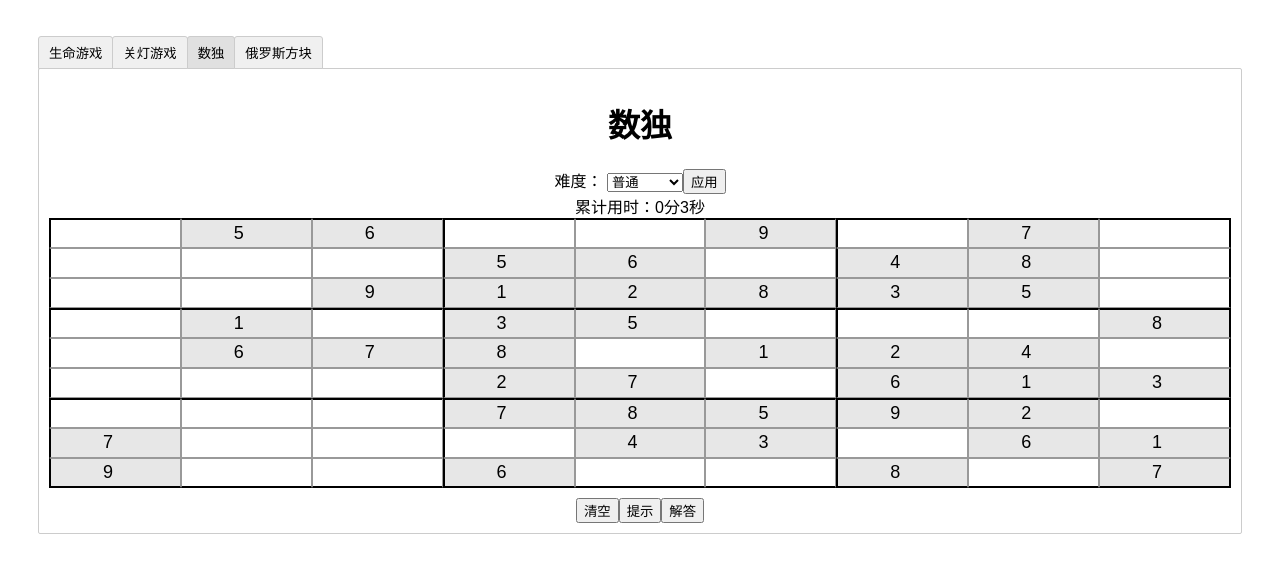
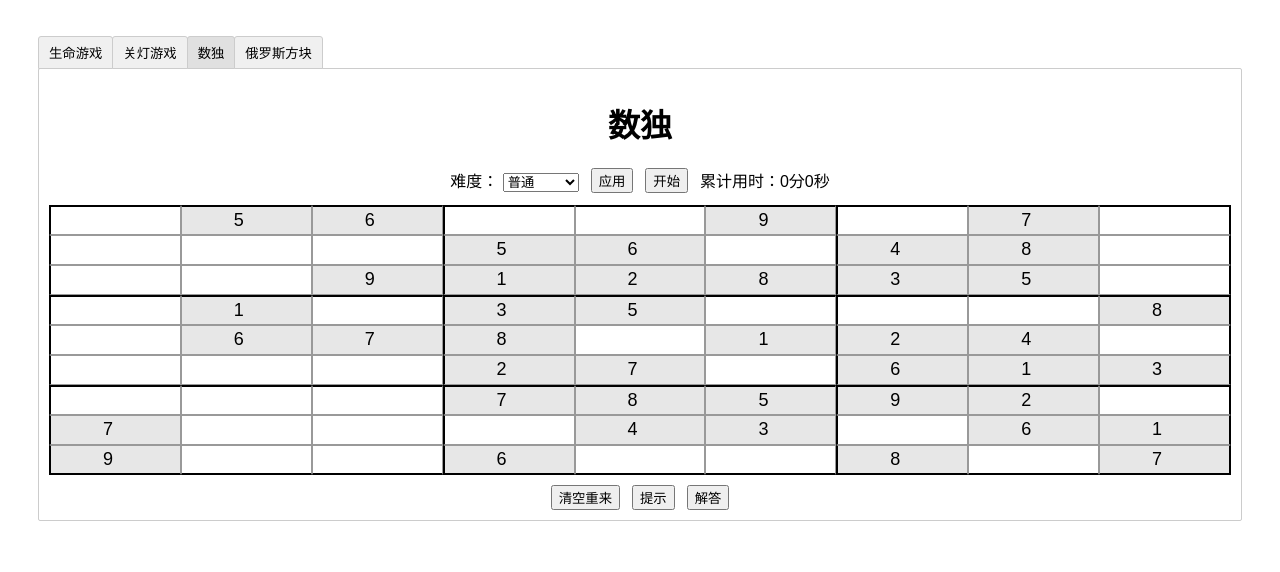
Before and after one commit to yqianjiang/board-game, a Vue app: page / in a window 1280 px wide. Both pictures are taken after a click on the button "数独". Shown: the top 572 px of the page. Built offline with nearby package versions, Linux system fonts and the light colour scheme.

Commit message:
feat: improve style and control

```diff
--- a/src/components/Sudoku.vue
+++ b/src/components/Sudoku.vue
@@ -1,7 +1,7 @@
 <template>
   <div class="game-wrap">
     <h1>数独</h1>
-    <div>
+    <div class="stack">
       <label
         >难度：
         <select v-model="level">
@@ -13,6 +13,32 @@
           <option value="6">空白</option>
         </select> </label
       ><button @click="init">应用</button>
+              <!-- 暂停/继续按钮 -->
+              <button
+          v-if="gameState === 'over'"
+          @click="startGame"
+        >
+          开始
+        </button>
+        <button
+          v-if="gameState === 'running'"
+          @click="pausedGame"
+        >
+          暂停
+        </button>
+        <button
+          v-else-if="gameState === 'paused'"
+          @click="resumeGame"
+        >
+          继续
+        </button>
+        <!-- 重新开始按钮 -->
+        <button
+          v-if="gameState !== 'over'"
+          @click="restartGame"
+        >
+          开新的一局
+        </button>
       <div>累计用时：{{ timeCounter }}</div>
     </div>
     <div class="row" v-for="(rowState, i) in stateMatrix" :key="i">
@@ -33,7 +59,7 @@
       />
     </div>
     <div class="btn-wrap">
-      <button @click="reset">清空</button>
+      <button @click="reset">清空重来</button>
       <button @click="findAllSolve">提示</button>
       <button @click="solve">解答</button>
     </div>
@@ -73,9 +99,10 @@ export default defineComponent({
     properties: Object,
   },
   setup() {
-    const { restartTimer, stopTimer, timeCounter } = useTimer();
+    const { restartTimer, stopTimer, resumeTimer, timeCounter } = useTimer();
     const [N_ROWS, N_COLS] = [9, 9];
     const level = ref(3);
+    const gameState = ref("over");
     const stateMatrix = ref<MatrixType[][]>(initBoard(N_ROWS, N_COLS));
     const originState = ref(stateMatrix.value);
     const errorMatrix = computed(() => {
@@ -90,6 +117,27 @@ export default defineComponent({
     const reset = () => {
       restartTimer();
       stateMatrix.value = originState.value.map((x) => x.map((y) => y));
+    };
+
+    const startGame = () => {
+      gameState.value = "running";
+      restartTimer();
+    };
+
+    const pausedGame = () => {
+      gameState.value = "paused";
+      stopTimer();
+    };
+
+    const resumeGame = () => {
+      gameState.value = "running";
+      resumeTimer();
+    };
+
+    const restartGame = () => {
+      stopTimer();
+      init();
+      startGame();
     };
 
     const init = () => {
@@ -112,7 +160,7 @@ export default defineComponent({
         stateMatrix.value = matrix;
       }
       originState.value = stateMatrix.value.map((x) => x.map((y) => y));
-      restartTimer();
+      // restartTimer();
 
       if (count > 1) {
         console.log(count);
@@ -121,6 +169,7 @@ export default defineComponent({
     };
 
     init();
+    stopTimer();
 
     const solve = () => {
       const res = solveSudoku(originState.value);
@@ -172,6 +221,11 @@ export default defineComponent({
       reset,
       solve,
       findAllSolve,
+      gameState,
+      startGame,
+      pausedGame,
+      resumeGame,
+      restartGame,
     };
   },
 });
@@ -179,6 +233,14 @@ export default defineComponent({
 
 <!-- Add "scoped" attribute to limit CSS to this component only -->
 <style scoped lang="scss">
+.stack {
+  display: flex;
+  justify-content: center;
+  align-items: center;
+  gap: 12px;
+  flex-wrap: wrap;
+  margin-bottom: 12px;
+}
 .toggle-box {
   flex: 1;
   box-sizing: border-box;
@@ -217,5 +279,8 @@ export default defineComponent({
 }
 .btn-wrap {
   margin-top: 10px;
+  display: flex;
+  justify-content: center;
+  gap: 12px;
 }
 </style>
--- a/src/components/Tetris.vue
+++ b/src/components/Tetris.vue
@@ -1,9 +1,10 @@
 <template>
   <div class="game-wrap">
     <h1>俄罗斯方块</h1>
-    <p>当前分数：{{score}}</p>
-    <p>最高得分：{{ highScore }}</p>
-    <p>游戏速度：<input :disabled="gameState!=='over'" v-model="speed" type="number"></p>
+    <div class="stack toolbar">
+      <span>当前分数：{{score}}</span>
+      <span>最高得分：{{ highScore }}</span>
+      <div>游戏速度：<input :disabled="gameState!=='over'" v-model="speed" type="number"></div>
         <!-- 暂停/继续按钮 -->
         <button
           v-if="gameState === 'over'"
@@ -23,7 +24,6 @@
         >
           继续
         </button>
-
         <!-- 重新开始按钮 -->
         <button
           v-if="gameState !== 'over'"
@@ -31,16 +31,17 @@
         >
           重新开始
         </button>
+    </div>
 
     <div class="game-main">
       <div class="grid">
-        <div v-for="(row, idx) in combinedGrid" :key="row+idx" class="row">
-          <div v-for="(cell, j) in row" :key="cell+j" class="cell" :class="{ 'color-1': cell === 'active'}"></div>
+        <div v-for="(row, idx) in combinedGrid" :key="idx" class="row">
+          <div v-for="(cell, j) in row" :key="j" class="cell" :class="{ 'color-1': cell === 'active'}"></div>
         </div>
       </div>
       <div class="next-piece">
         <p>Next piece: </p>
-        <div v-for="row in nextPiece" :key="row" class="row">
+        <div v-for="row in nextPiece" :key="row[0]" class="row">
           <div v-for="cell in row" :key="cell" class="cell" :class="{ 'color-1': cell}"></div>
         </div>
       </div>
@@ -255,37 +256,36 @@ export default {
 <style scoped>
 .game-main {
   margin-top: 12px;
+  position: relative;
   display: flex;
 }
 
-.grid {
-  /* Old code
-  display: grid;
-  grid-template-columns: repeat(10, 1fr);
-  grid-template-rows: repeat(20, 1fr);
-  */
+.next-piece {
+  position: absolute;
+  top: 0;
+  left: 0;
+}
 
-  /* New code */
+.stack {
   display: flex;
+  justify-content: center;
+  align-items: center;
+  gap: 12px;
   flex-wrap: wrap;
 }
 
+.grid {
+  display: flex;
+  flex-direction: column;
+  margin: auto;
+}
+
 .row {
-  /* Old code
-  grid-column: 1 / 11;
-  */
-
-  /* New code */
   display: flex;
   width: 100%;
 }
 
 .cell {
-  /* Old code
-  grid-column: 1 / 2;
-  */
-
-  /* New code */
   height: 20px;
   width: 20px;
   background-color: rgb(203, 203, 203);
@@ -325,25 +325,7 @@ export default {
 .color-7 {
   background-color: #fff;
 }
-/* .grid {
-  display: grid;
-  grid-template-rows: repeat(10, 20px);
-  grid-template-columns: repeat(20, 20px);
-  grid-gap: 1px;
-}
-
-.cell {
-  width: 20px;
-  height: 20px;
-  background-color: rgb(100, 97, 97);
-  border: #333;
-}
-
-.next-piece {
-  display: grid;
-  grid-template-columns: repeat(4, 20px);
-}
-
+/*
 .active {
   background-color: #333;
   border: 1px solid #555;
--- a/src/utils/useTimer.ts
+++ b/src/utils/useTimer.ts
@@ -13,12 +13,16 @@ export const useTimer = () => {
 
   const restartTimer = () => {
     startTime.value = new Date().getTime();
-    stop.value = false;
-    requestAnimationFrame(timeCountLoop);
+    resumeTimer();
   };
 
   const stopTimer = () => {
     stop.value = true;
+  }
+
+  const resumeTimer = () => {
+    stop.value = false;
+    requestAnimationFrame(timeCountLoop);
   }
 
   // 循环更新当前时间
@@ -30,5 +34,5 @@ export const useTimer = () => {
   };
   requestAnimationFrame(timeCountLoop);
 
-  return { restartTimer, stopTimer, timeCounter };
+  return { restartTimer, stopTimer, resumeTimer, timeCounter };
 };
```
Lines whose indentation alone changed are shown as unchanged.
